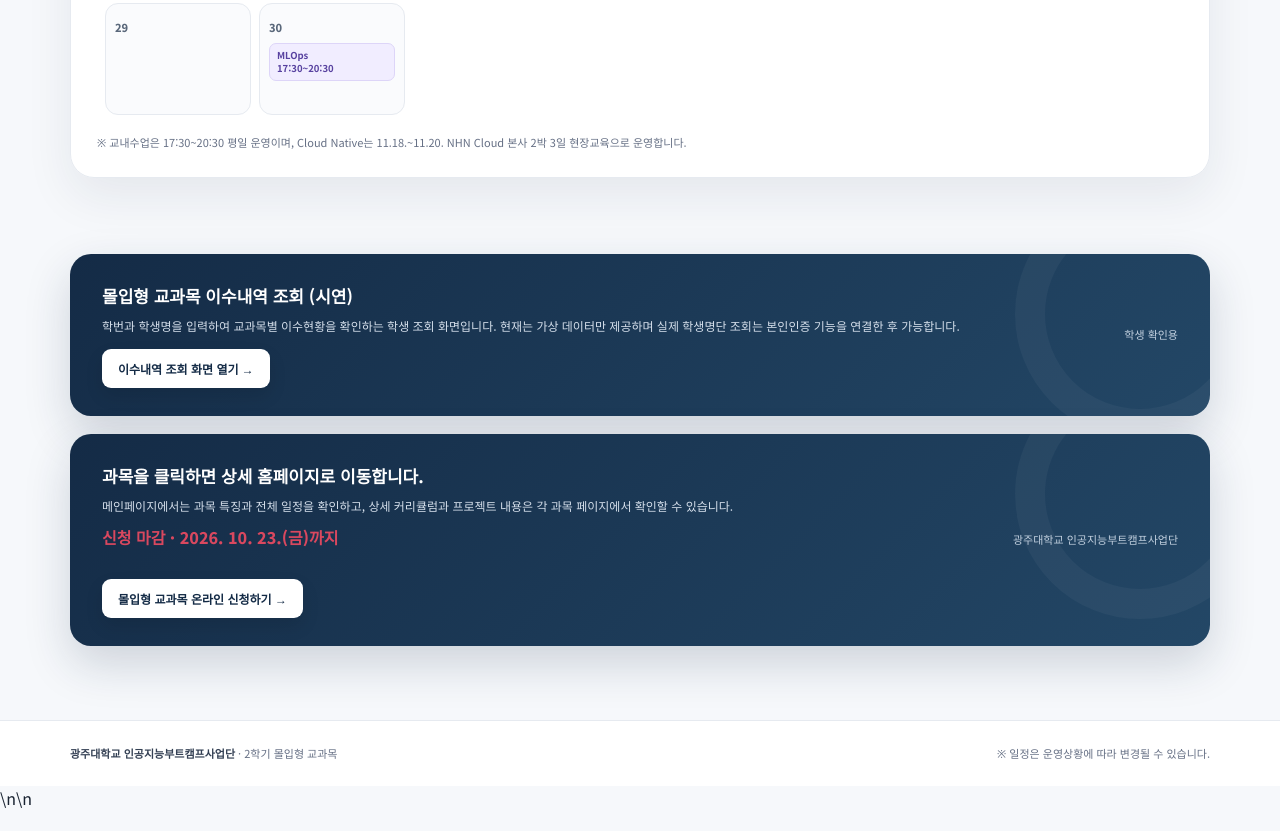
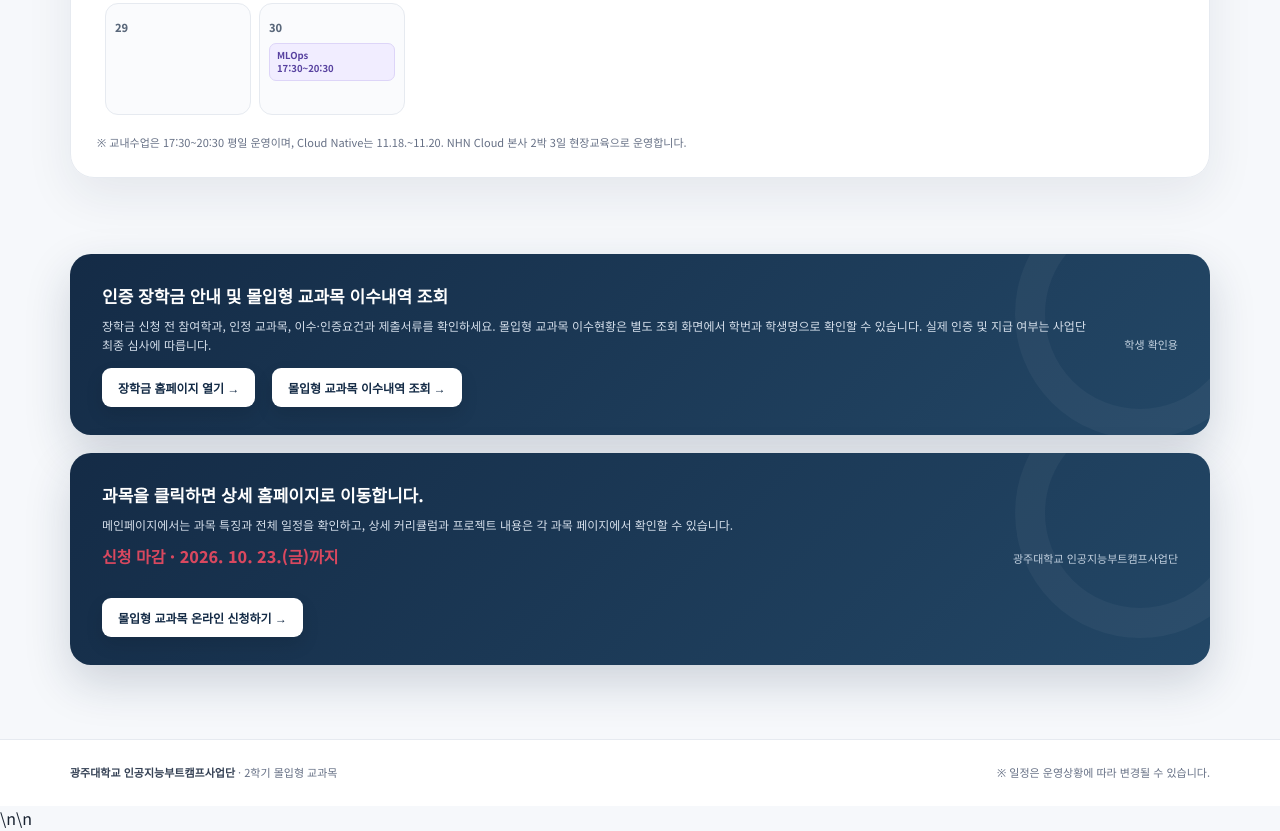
Before and after one commit to zero2306263-beep/gwangju-ai-bootcamp, a plain HTML site: page index.html in a window 1280 px wide. Shown: the part 2307-3138 px from the top of the page. Drawn offline with Linux system fonts and the light colour scheme.

Commit message:
Add scholarship and student completion links to main bootcamp homepage

```diff
--- a/index.html
+++ b/index.html
@@ -493,9 +493,10 @@ footer{background:#fff;border-top:1px solid var(--line);padding:24px 0}
 <div class="wrap" style="margin-bottom:18px;">
   <div class="notice">
     <div>
-      <strong>몰입형 교과목 이수내역 조회 (시연)</strong>
-      <p>학번과 학생명을 입력하여 교과목별 이수현황을 확인하는 학생 조회 화면입니다. 현재는 가상 데이터만 제공하며 실제 학생명단 조회는 본인인증 기능을 연결한 후 가능합니다.</p>
-      <a class="apply-link" href="./certificate-lookup/?v=20261107-fix">이수내역 조회 화면 열기 →</a>
+      <strong>인증 장학금 안내 및 몰입형 교과목 이수내역 조회</strong>
+      <p>장학금 신청 전 참여학과, 인정 교과목, 이수·인증요건과 제출서류를 확인하세요. 몰입형 교과목 이수현황은 별도 조회 화면에서 학번과 학생명으로 확인할 수 있습니다. 실제 인증 및 지급 여부는 사업단 최종 심사에 따릅니다.</p>
+      <a class="apply-link" href="./scholarship/">장학금 홈페이지 열기 →</a>
+      <a class="apply-link" href="./certificate-lookup/" style="margin-left:12px">몰입형 교과목 이수내역 조회 →</a>
     </div>
     <span>학생 확인용</span>
   </div>
```
